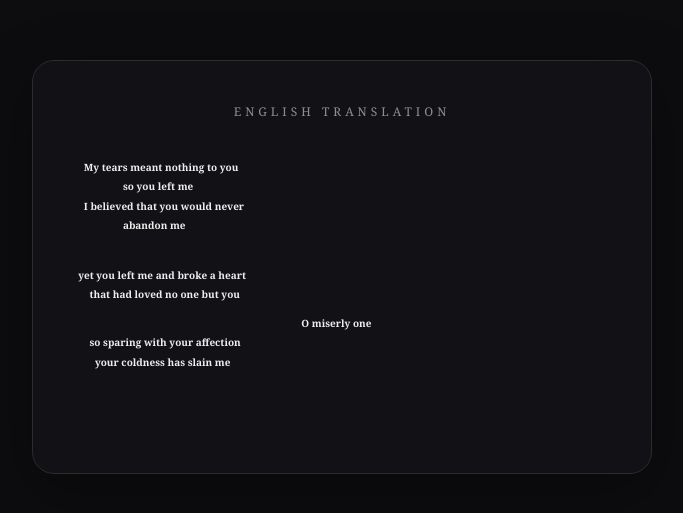
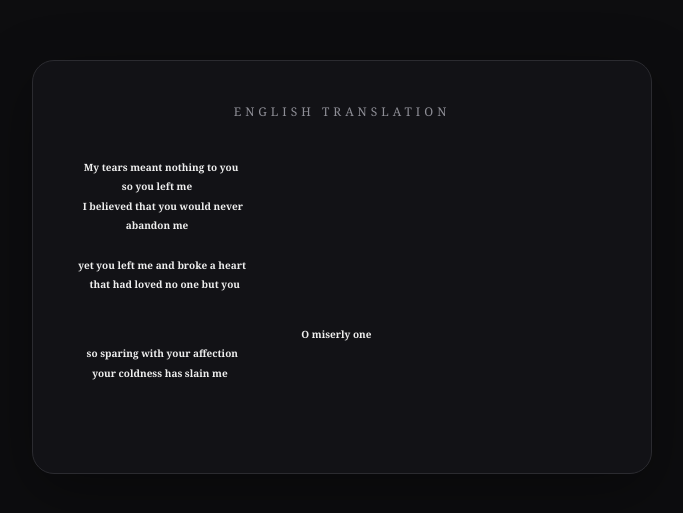
Before and after one commit to zaincoreme-web/translation, a plain HTML site: page index.html in a window 1280 px wide. Shown: the part 133-646 px from the top of the page, without its empty margins (298-981 px from the left). Drawn offline with Linux system fonts and the light colour scheme.

Commit message:
Update index.html

```diff
--- a/index.html
+++ b/index.html
@@ -162,15 +162,31 @@ body {
     My tears meant nothing to you
 </span>
 
-            <span class="line" style="padding-left: 10ch;">
+            <span class="line" style="padding-left: 9.8ch;">
     so you left me
 </span>
-            <span  class="line" style="padding-left: 3ch;">
+
+            <span class="line" style="padding-left: 2.8ch;">
                 I believed that you would never
             </span>
 
-            <span  class="line" style="padding-left: 10ch;">
+            <span class="line" style="padding-left: 10.5ch;">
                 abandon me
+            </span>
+
+        </div>
+
+
+        <div style="position: relative; top: -10px;">
+
+        <div class="stanza">
+
+            <span class="line" style="padding-left: 2ch;">
+                yet you left me and broke a heart
+            </span>
+
+            <span class="line indent" style="transform: translateX(-1ch);">
+                that had loved no one but you
             </span>
 
         </div>
@@ -178,28 +194,15 @@ body {
 
         <div class="stanza">
 
-            <span  class="line" style="padding-left: 2ch;">
-                yet you left me and broke a heart
-            </span>
-
-            <span class="line indent" style="transform: translateX(-1ch);">
-    that had loved no one but you
-</span>
-        </div>
-
-
-        <div class="stanza">
-
-       <div style="transform: translateY(-21px);">
-
             <span class="line center" style="transform: translateX(-1ch);">
                 O miserly one
             </span>
- <span class="line indent" style="transform: translateX(-1ch);">
+
+            <span class="line indent" style="transform: translateX(-1.5ch);">
                 so sparing with your affection
             </span>
 
-<span class="line" style="transform: translateX(5ch);">
+            <span class="line" style="transform: translateX(4.5ch);">
                 your coldness has slain me
             </span>
 
```
Lines whose indentation alone changed are shown as unchanged.
